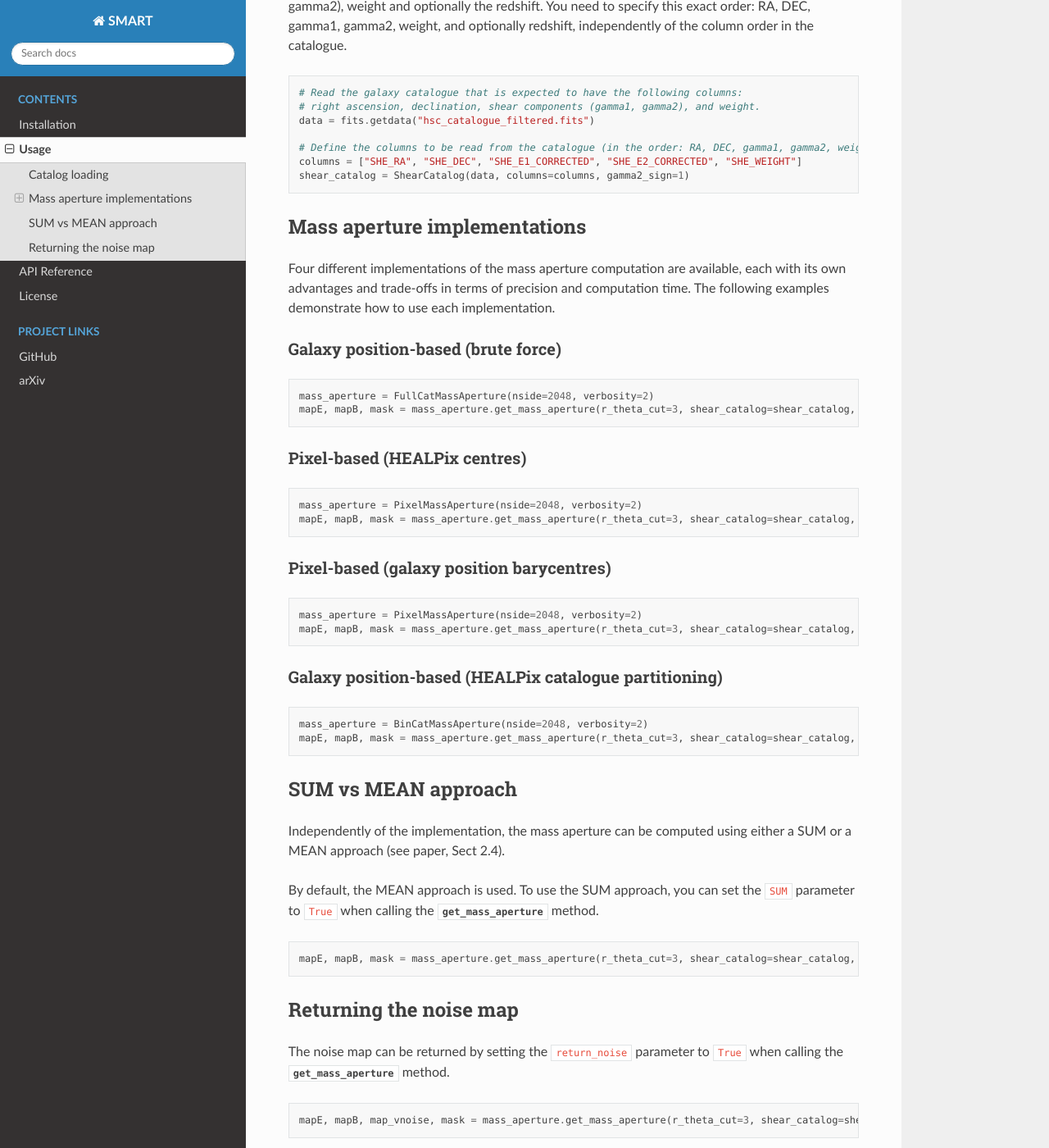
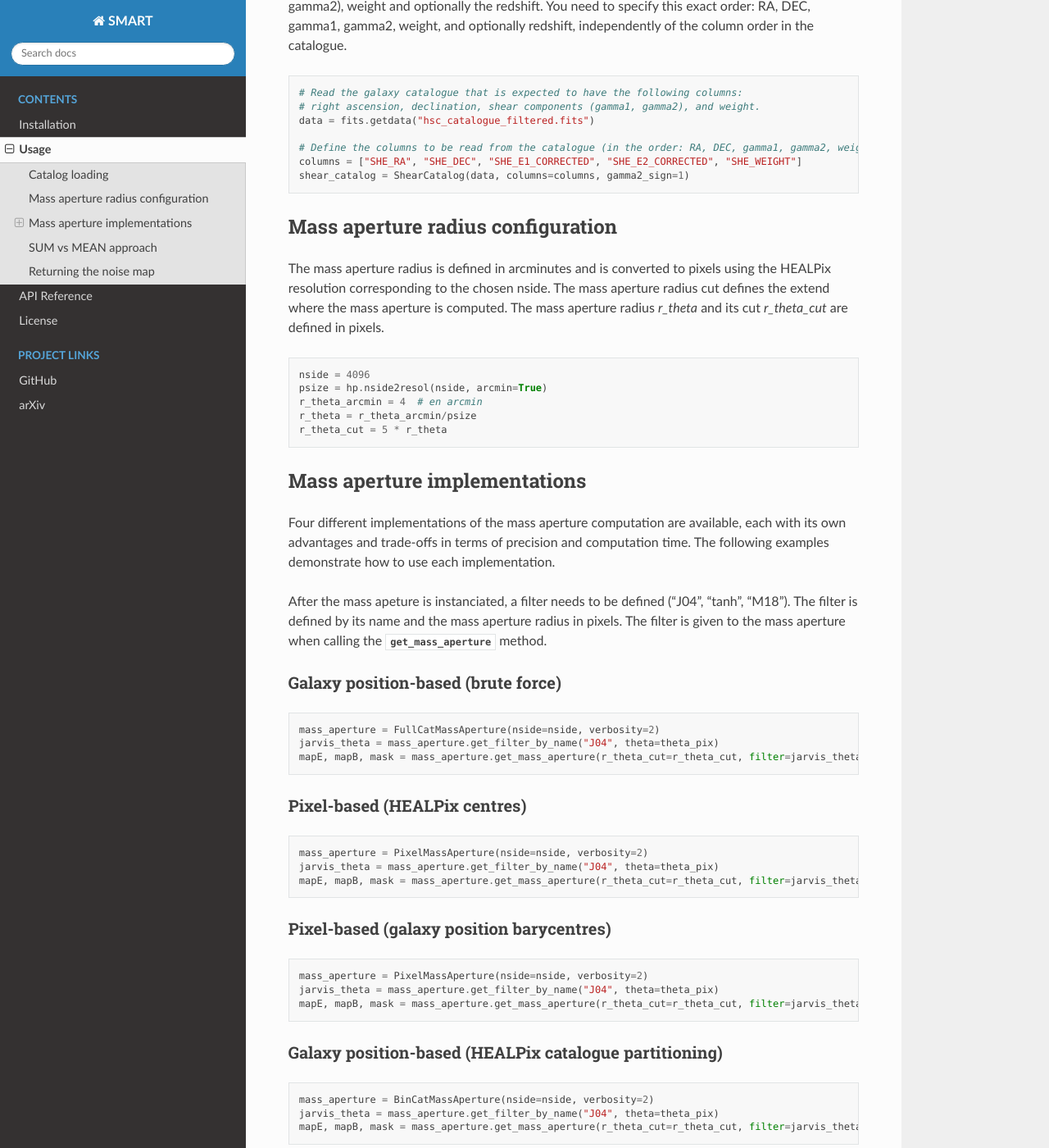
Before and after one commit to cea-lilas/SMART, a Sphinx documentation site: the page built from docs/source/usage.rst, in a window 1280 px wide and 1400 px high, scrolled down 385 px. Shown: the whole window at 82% size. Built offline with Sphinx 7.4.7 and the Read the Docs theme 3.1.0, drawn with Linux system fonts in a browser that asks for light colours; some of the changed text lies outside the part shown.

Commit message:
Upate documentation wrt mass aperture cut

```diff
--- a/docs/source/usage.rst
+++ b/docs/source/usage.rst
@@ -25,18 +25,36 @@ You can load a galaxy catalogue from a FITS file using the `ShearCatalog` class.
    shear_catalog = ShearCatalog(data, columns=columns, gamma2_sign=1)
 
 
+Mass aperture radius configuration
+##################################
+
+The mass aperture radius is defined in arcminutes and is converted to pixels using the HEALPix resolution corresponding to the chosen nside. The mass aperture radius cut defines the extend where the mass aperture is computed. The mass aperture radius `r_theta` and  its cut `r_theta_cut` are defined in pixels.
+
+.. code-block:: python
+
+   nside = 4096
+   psize = hp.nside2resol(nside, arcmin=True)
+   r_theta_arcmin = 4  # en arcmin
+   r_theta = r_theta_arcmin/psize
+   r_theta_cut = 5 * r_theta
+
+
+
 Mass aperture implementations
 #############################
 
 Four different implementations of the mass aperture computation are available, each with its own advantages and trade-offs in terms of precision and computation time. The following examples demonstrate how to use each implementation.
+
+After the mass apeture is instanciated, a filter needs to be defined ("J04", "tanh", "M18"). The filter is defined by its name and the mass aperture radius in pixels. The filter is given to the mass aperture when calling the :meth:`get_mass_aperture <smart.MassAperture.MassAperture.MassApertureMap.get_mass_aperture>` method.
 
 Galaxy position-based (brute force)
 ***********************************
 
 .. code-block:: python
 
-   mass_aperture = FullCatMassAperture(nside=2048, verbosity=2)
-   mapE, mapB, mask = mass_aperture.get_mass_aperture(r_theta_cut=3, shear_catalog=shear_catalog, return_noise=False)
+   mass_aperture = FullCatMassAperture(nside=nside, verbosity=2)
+   jarvis_theta = mass_aperture.get_filter_by_name("J04", theta=theta_pix)
+   mapE, mapB, mask = mass_aperture.get_mass_aperture(r_theta_cut=r_theta_cut, filter=jarvis_theta,shear_catalog=shear_catalog, return_noise=False)
 
 
 Pixel-based (HEALPix centres)
@@ -44,8 +62,9 @@ Pixel-based (HEALPix centres)
 
 .. code-block:: python
 
-   mass_aperture = PixelMassAperture(nside=2048, verbosity=2)
-   mapE, mapB, mask = mass_aperture.get_mass_aperture(r_theta_cut=3, shear_catalog=shear_catalog, return_noise=False)
+   mass_aperture = PixelMassAperture(nside=nside, verbosity=2)
+   jarvis_theta = mass_aperture.get_filter_by_name("J04", theta=theta_pix)
+   mapE, mapB, mask = mass_aperture.get_mass_aperture(r_theta_cut=r_theta_cut, filter=jarvis_theta, shear_catalog=shear_catalog, return_noise=False)
 
 
 Pixel-based (galaxy position barycentres)
@@ -53,8 +72,9 @@ Pixel-based (galaxy position barycentres)
 
 .. code-block:: python
 
-   mass_aperture = PixelMassAperture(nside=2048, verbosity=2)
-   mapE, mapB, mask = mass_aperture.get_mass_aperture(r_theta_cut=3, shear_catalog=shear_catalog, return_noise=False, barycenters=True)
+   mass_aperture = PixelMassAperture(nside=nside, verbosity=2)
+   jarvis_theta = mass_aperture.get_filter_by_name("J04", theta=theta_pix)
+   mapE, mapB, mask = mass_aperture.get_mass_aperture(r_theta_cut=r_theta_cut, filter=jarvis_theta, shear_catalog=shear_catalog, return_noise=False, barycenters=True)
 
 
 Galaxy position-based (HEALPix catalogue partitioning)
@@ -62,8 +82,9 @@ Galaxy position-based (HEALPix catalogue partitioning)
 
 .. code-block:: python
 
-   mass_aperture = BinCatMassAperture(nside=2048, verbosity=2)
-   mapE, mapB, mask = mass_aperture.get_mass_aperture(r_theta_cut=3, shear_catalog=shear_catalog, return_noise=False)
+   mass_aperture = BinCatMassAperture(nside=nside, verbosity=2)
+   jarvis_theta = mass_aperture.get_filter_by_name("J04", theta=theta_pix)
+   mapE, mapB, mask = mass_aperture.get_mass_aperture(r_theta_cut=r_theta_cut, filter=jarvis_theta, shear_catalog=shear_catalog, return_noise=False)
 
 
 SUM vs MEAN approach
@@ -75,7 +96,7 @@ By default, the MEAN approach is used. To use the SUM approach, you can set the
 
 .. code-block:: python
 
-   mapE, mapB, mask = mass_aperture.get_mass_aperture(r_theta_cut=3, shear_catalog=shear_catalog, return_noise=False, SUM=True)
+   mapE, mapB, mask = mass_aperture.get_mass_aperture(r_theta_cut=r_theta_cut, filter=jarvis_theta, shear_catalog=shear_catalog, return_noise=False, SUM=True)
 
 
 Returning the noise map
@@ -85,4 +106,4 @@ The noise map can be returned by setting the ``return_noise`` parameter to ``Tru
 
 .. code-block:: python
 
-   mapE, mapB, map_vnoise, mask = mass_aperture.get_mass_aperture(r_theta_cut=3, shear_catalog=shear_catalog, return_noise=True)
+   mapE, mapB, map_vnoise, mask = mass_aperture.get_mass_aperture(r_theta_cut=r_theta_cut, filter=jarvis_theta, shear_catalog=shear_catalog, return_noise=True)
```
Also changed, not shown: 1 other file.
